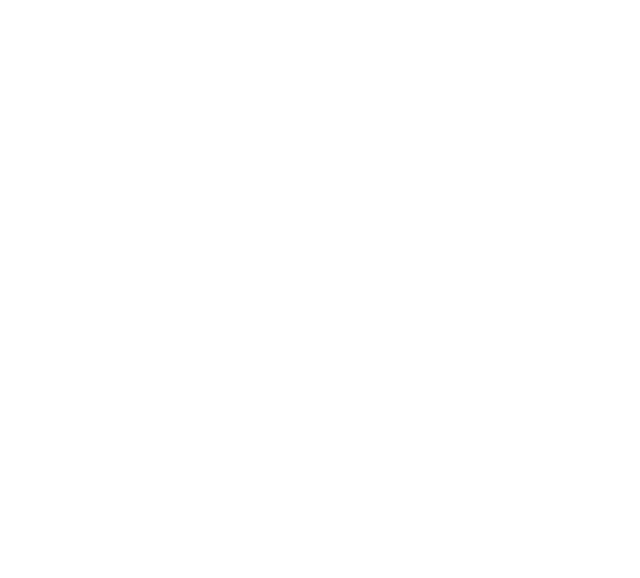
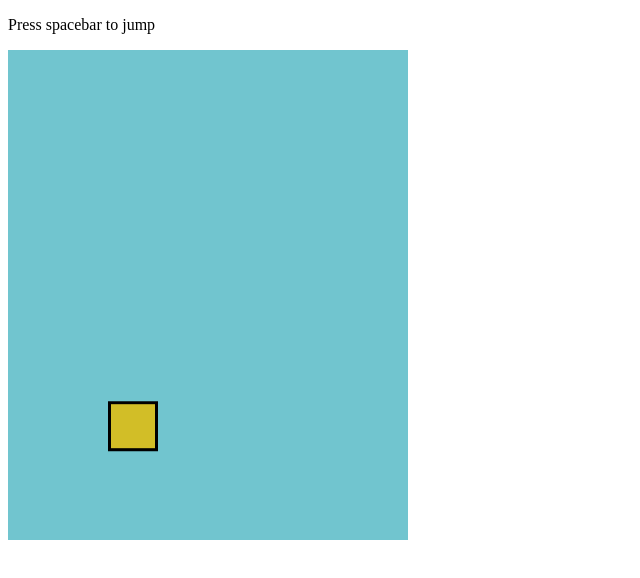
Before and after one commit to NashyaP/Flappy.Jump, a plain HTML site: page index.html in a window 1280 px wide. Shown: the whole page, without its empty margins (0-640 px from the left). Drawn offline with Linux system fonts and the light colour scheme.

Commit message:
FlappyBirdUpdate

```diff
--- a/index.html
+++ b/index.html
@@ -2,10 +2,19 @@
 <html>
   <head>
     <meta http-equiv="content-type" content="text/html; charset=UTF-8" />
+
     <link href="styles/styles.css" media="screen" rel="stylesheet" type="text/css" />
-    <script src="js/script.js" type="text/javascript"></script>
-    <title>Sample Page</title>
+
+    <script src="js/phaser.min.js" type="text/javascript"></script>
+
+    <script src="js/main.js" type="text/javascript"></script>
+
+    <title>Flappy Jump</title>
   </head>
   <body>
+  <p>Press spacebar to jump</p>
+
+  <div id="gameDiv"></div>
+
   </body>
 </html>
--- /dev/null
+++ b/js/main.js
@@ -0,0 +1,74 @@
+//Initaliza Phaser Engine. Create a 400x490px game!
+
+var game = new Phaser.Game(400,490, Phaser.AUTO, 'gameDiv');
+
+//Create our 'main' state that will contain the game
+//This is the body of the game itself
+//It should contain all code related to the game itself
+
+var mainState = {
+
+  preload: function () {
+    //This function will execute at the beginning
+    //Which is where we'll load our assets for the game
+
+    //Set the background color of the game
+    game.stage.backgroundColor = "#71c5cF";
+
+    game.load.image('bird','assets/bird.png');
+
+    game.load.image('pipe','assets/pipe.png');
+
+
+},
+
+
+  create: function () {
+    //This function is called right after preload function
+    //This is where we set up the game assets from earlier
+
+    game.physics.startSystem(Phaser.Physics.ARCADE);
+
+    this.bird = this.game.add.sprite(100, 230, 'bird');
+
+
+    //Now that we have a bird and gravity ... we need to tell the bird
+    //to react to the gravity
+
+    game.physics.arcade.enable(this.bird);
+
+    this.bird.body.gravity.y = 1000;
+
+    var spaceKey = this.game.input.keyboard.addKey(Phaser.Keyboard.SPACEBAR);
+
+    spaceKey.onDown.add(this.jump, this);
+},
+
+  update: function () {
+  //This funciton runs 60 times per second
+
+
+  //Check if the bird is outside of the gamescreen
+  if (this.bird.inWorld == false) {
+      this.restartGame();
+    }
+
+
+},
+
+
+jump: function () {
+
+  //Let's make our bird jump!
+  this.bird.body.velocity.y = -350;
+},
+
+ restartGame: function (){
+  game.state.start('main');
+},
+};
+
+
+//Add and start the 'mainState to start the game
+game.state.add('main', mainState);
+game.state.start('main');
```
